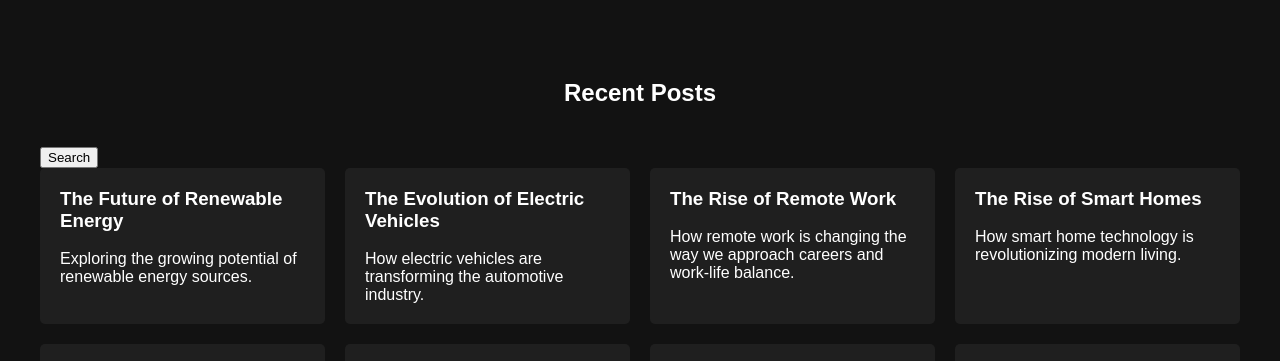
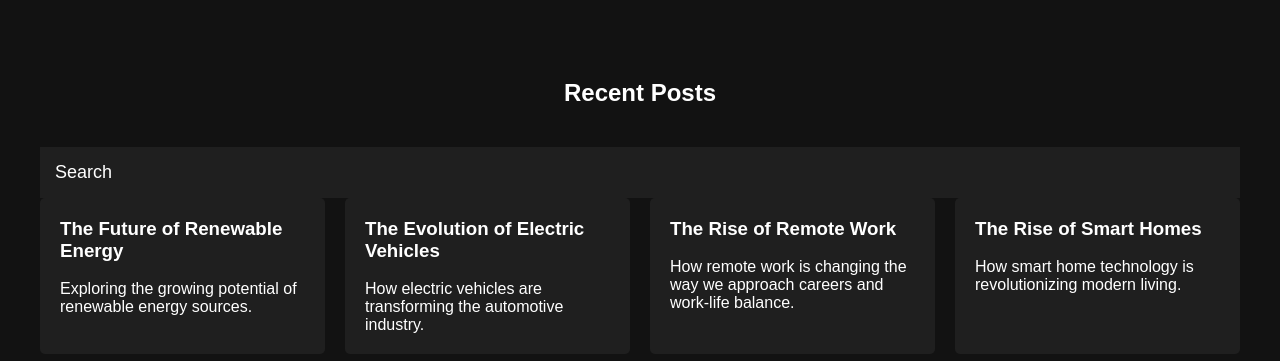
Before and after one commit to mogenz/mogenz.github.io, a plain HTML site: page index.html in a window 1280 px wide. Shown: the part 360-721 px from the top of the page. Drawn offline with Linux system fonts and the light colour scheme.

Commit message:
Update index.html

```diff
--- a/index.html
+++ b/index.html
@@ -32,7 +32,7 @@
     <section class="post-grid">
         <div class="container">
             <h2>Recent Posts</h2>
-            <button onclick="document.getElementById('search-bar').scrollIntoView({ behavior: 'smooth' });">
+            <button class="faq-question" onclick="document.getElementById('search-bar').scrollIntoView({ behavior: 'smooth' });">
                 Search
             </button>
             <div class="grid-container" id="grid-container">
```
